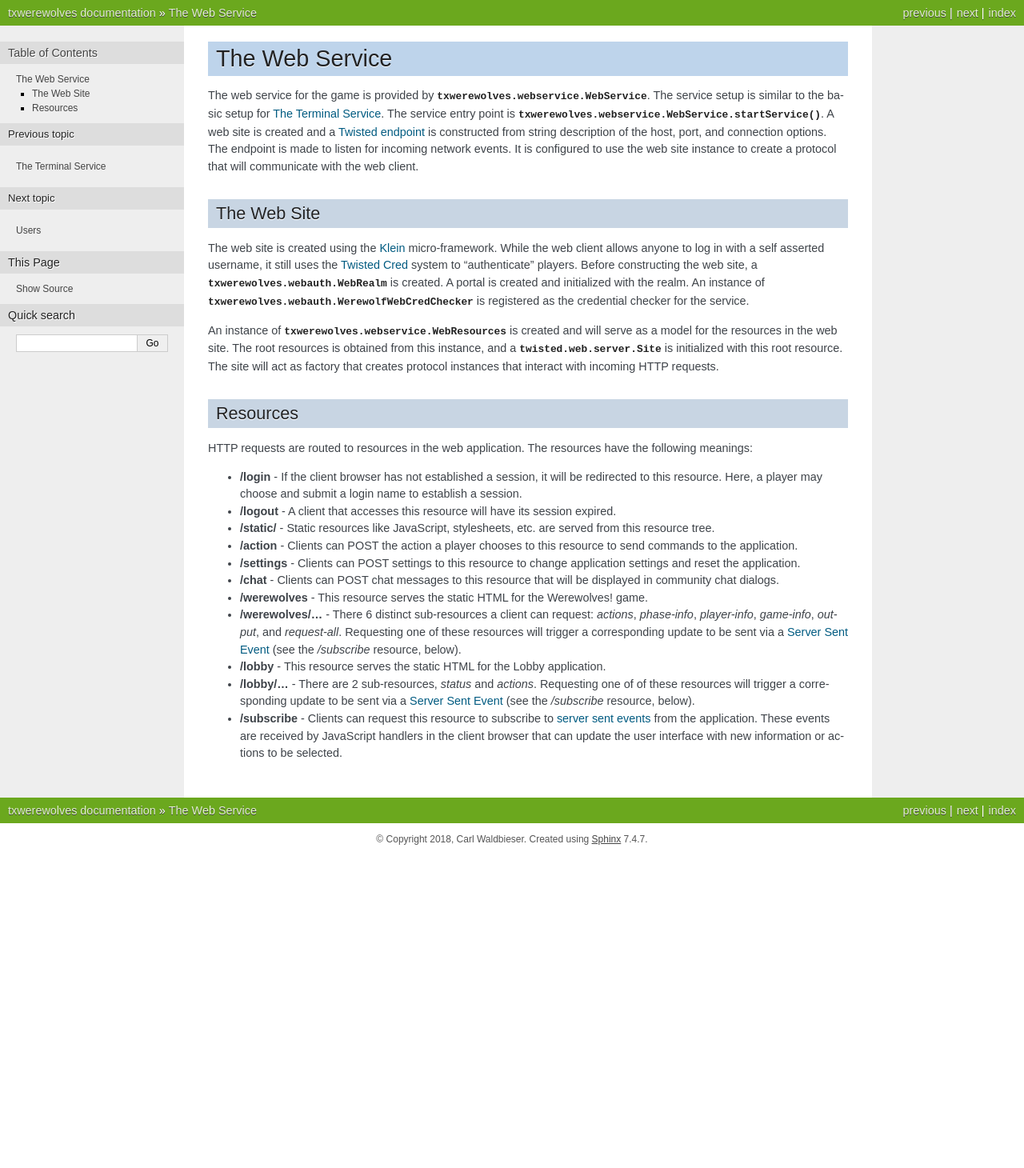
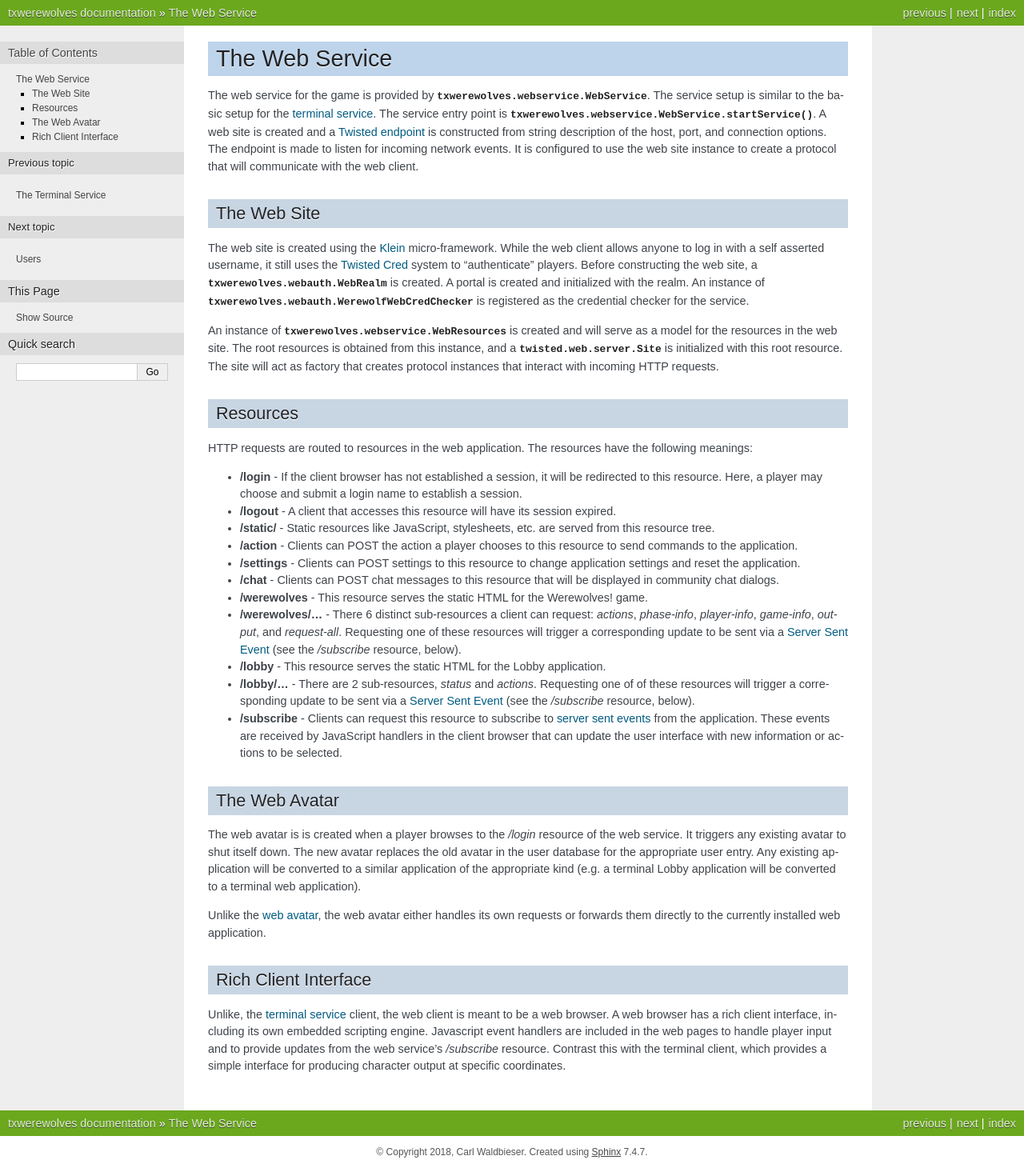
Before and after one commit to cwaldbieser/txwerewolves, a Sphinx documentation site: the page built from docs/tech/03_web-service.rst, in a window 1280 px wide. Shown: the whole page at 80% size. Built offline with Sphinx 7.4.7, drawn with Linux system fonts in a browser that asks for light colours; before the commit the page ends 1069 px from its top, so only the background shows below that.

Commit message:
Updated web service docs.

```diff
--- a/docs/tech/02_terminal-service.rst
+++ b/docs/tech/02_terminal-service.rst
@@ -39,6 +39,8 @@ Once a connection is made, the :py:class:`~twisted.conch.ssh.factory.SSHFactory`
 creates an instance of :py:class:`twisted.conch.ssh.transport.SSHServerTransport`
 to communicate with the connected client.
 
+.. _terminal-service-avatar:
+
 -----------------------------
 The Terminal Realm and Avatar
 -----------------------------
--- a/docs/tech/03_web-service.rst
+++ b/docs/tech/03_web-service.rst
@@ -7,9 +7,10 @@ The Web Service
 
 The web service for the game is provided by
 :py:class:`txwerewolves.webservice.WebService`.  The service setup is similar
-to the basic setup for :ref:`terminal-service`.  The service entry point is
-:py:meth:`txwerewolves.webservice.WebService.startService`.  A web site is
-created and a `Twisted endpoint <https://twistedmatrix.com/documents/current/core/howto/endpoints.html>`_
+to the basic setup for the :ref:`terminal service <terminal-service>`.  The
+service entry point is :py:meth:`txwerewolves.webservice.WebService.startService`.
+A web site is created and a
+`Twisted endpoint <https://twistedmatrix.com/documents/current/core/howto/endpoints.html>`_
 is constructed from string description of the host, port, and connection options.  The
 endpoint is made to listen for incoming network events.  It is configured to use
 the web site instance to create a protocol that will communicate with the web
@@ -73,3 +74,30 @@ have the following meanings:
   from the application.  These events are received by JavaScript handlers in
   the client browser that can update the user interface with new information
   or actions to be selected.
+
+--------------
+The Web Avatar
+--------------
+
+The web avatar is is created when a player browses to the `/login` resource of
+the web service.  It triggers any existing avatar to shut itself down.  The
+new avatar replaces the old avatar in the user database for the appropriate
+user entry.  Any existing application will be converted to a similar
+application of the appropriate kind (e.g. a terminal Lobby application will
+be converted to a terminal web application).
+
+Unlike the :ref:`web avatar <terminal-service-avatar>`, the web avatar either
+handles its own requests or forwards them directly to the currently installed
+web application.
+
+---------------------
+Rich Client Interface
+---------------------
+
+Unlike, the :ref:`terminal service <terminal-service>` client, the web client
+is meant to be a web browser.  A web browser has a rich client interface,
+including its own embedded scripting engine.  Javascript event handlers are
+included in the web pages to handle player input and to provide updates from
+the web service's `/subscribe` resource.  Contrast this with the terminal
+client, which provides a simple interface for producing character output at
+specific coordinates.
```
